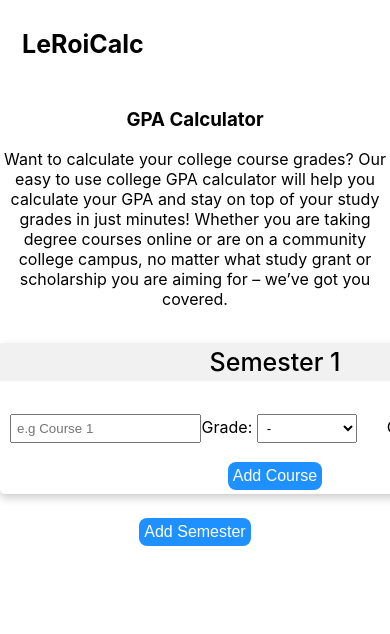
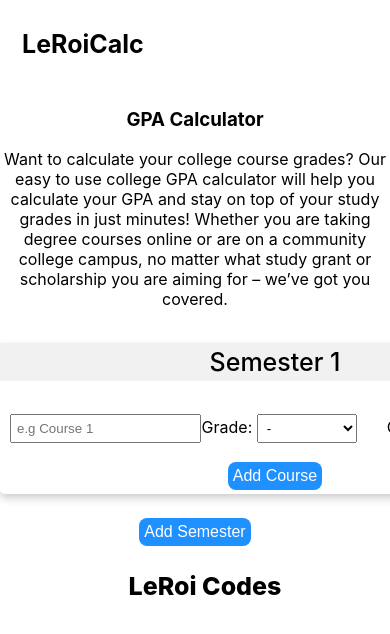
Before and after one commit to LeRoiCodes/calculate_app, a React (Create React App) app: page /gpa-calc in a window 390 px wide. Shown: the top 634 px of the page. Built offline with nearby package versions, Linux system fonts and the light colour scheme; the HTML template or start-up script is replaced by a standard one.

Commit message:
adding padding

```diff
--- a/src/components/Calculator.js
+++ b/src/components/Calculator.js
@@ -58,7 +58,7 @@ function Calculator() {
               <Semester key={item} skey={item}
               setStateSemesterObject = {setStateSemesterObject}
               />))}
-            <button className="btn" onClick={addSemester}>Add Semester</button>
+            <button className="btn sim" onClick={addSemester}>Add Semester</button>
 
         </div>
         { isNaN(cgpa) ? null :
--- a/src/components/Page.css
+++ b/src/components/Page.css
@@ -1,3 +1,15 @@
+
+.page{
+  height: auto;
+  position: relative;
+}
+
+@media only screen and (max-width: 700px) {
+  .page{
+      height: auto;
+  }
+}
+
 h4 {
     display: block;
     margin-block-start: 1.33em;
@@ -85,6 +97,14 @@ h4 {
   .red{
     background-color:#B33A3A;
   }
-  .header .logo {
+  .header .logo, .footer {
     color:  black !important;
   }
+  .footer{
+    position:absolute;
+    bottom: 0;
+
+  }
+  .sim{
+    margin-bottom: 100px;
+  }
--- a/src/components/Page.js
+++ b/src/components/Page.js
@@ -6,7 +6,7 @@ import './Page.css'
 
 function Page() {
   return (
-    <div>
+    <div className='page'>
         <Header />
         <Calculator />
         <Footer />
```
